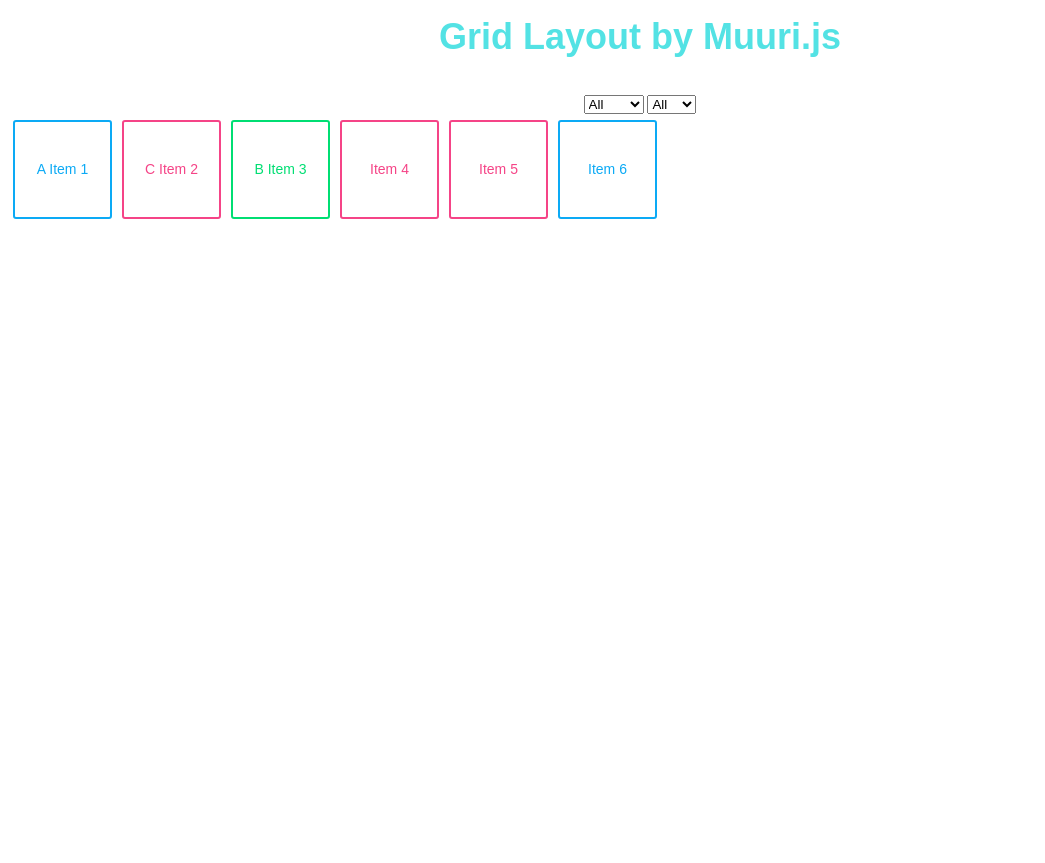
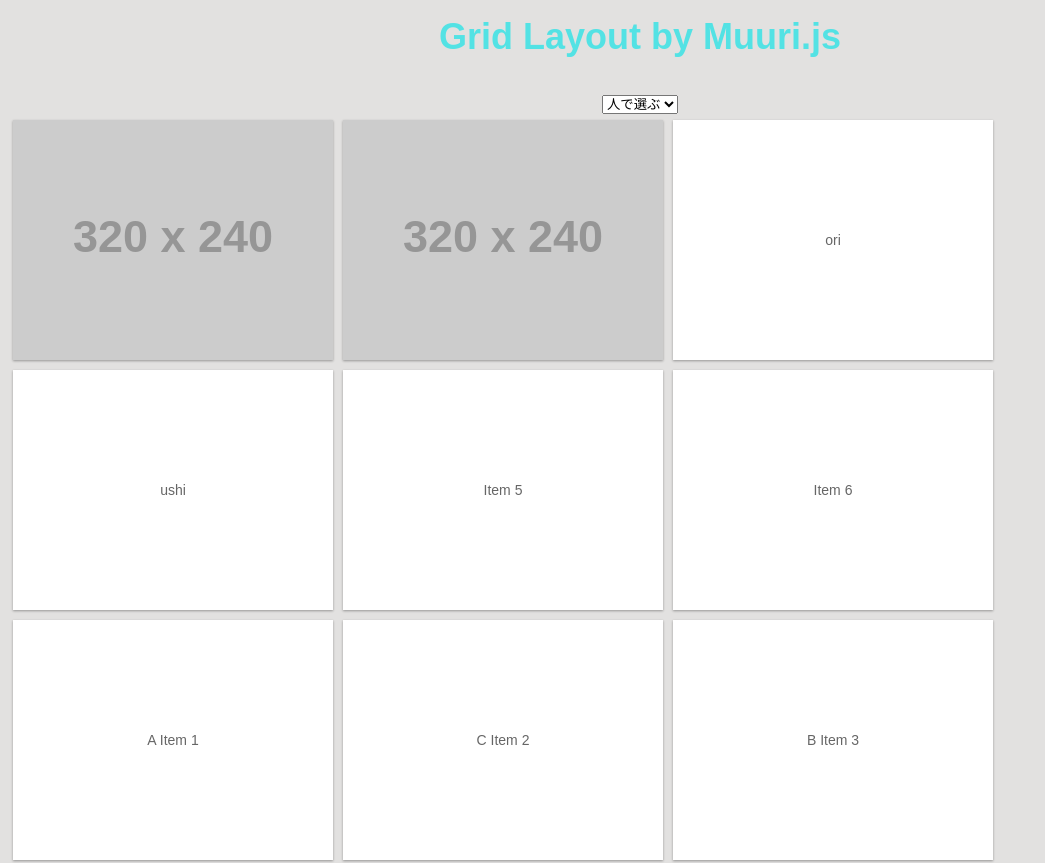
Before and after one commit to OrisakaToshihiko/photodiary, a plain HTML site: page index.html in a window 1280 px wide. Shown: the top 863 px of the page, without its empty margins (0-1045 px from the left). Before the commit the page ends 800 px from the top, so only its background shows below. Drawn offline with Linux system fonts and the light colour scheme; placeholder pictures from the web are drawn by us.

Commit message:
author フィルタリングのみ

```diff
--- a/assets/js/run.js
+++ b/assets/js/run.js
@@ -2,11 +2,13 @@ document.addEventListener('DOMContentLoaded', function () {
     const gridElement = document.querySelector('.grid');
     const sortField = document.querySelector('.grid-control-field.sort-field');
     const filterField = document.querySelector('.grid-control-field.filter-field');
-
+    const authorField = document.querySelector('.grid-control-field.author-field');
+    let dragOrder = [];
     let sortFieldValue;
+    let authorFieldValue;
 
     var grid = new Muuri('.grid', {
-        dragEnabled: true,
+        dragEnabled: false,
         showDuration: 600,
         showEasing: 'cubic-bezier(0.215, 0.61, 0.355, 1)',
         sortData: {
@@ -15,7 +17,10 @@ document.addEventListener('DOMContentLoaded', function () {
             },
             color(item, element) {
                 return element.getAttribute('data-color') || '';
-              }
+              },
+            author(item, element) {
+              return element.getAttribute('data-author') || '';
+            }
           },
         dragAutoScroll: {
           targets: [window],
@@ -35,13 +40,14 @@ document.addEventListener('DOMContentLoaded', function () {
             // Reset field values.
             // searchField.value = '';
             // [sortField, filterField].forEach((field) => {
-            [sortField, filterField].forEach((field) => {//この書き方あってるのか？
+            // [sortField, filterField,authorField].forEach((field) => {
+              [authorField].forEach((field) => {//この書き方あってるのか？
               field.value = field.querySelectorAll('option')[0].value; //ここ聞く
             });
 
             // Set inital search query, active filter, active sort value and active layout.
             // searchFieldValue = searchField.value.toLowerCase();
-            sortFieldValue = sortField.value;
+            // sortFieldValue = sortField.value;
 
             updateDragState();
 
@@ -55,8 +61,9 @@ document.addEventListener('DOMContentLoaded', function () {
             // });
 
             // Filter, sort and layout bindings.
-            filterField.addEventListener('change', filter);
-            sortField.addEventListener('change', sort);
+            // filterField.addEventListener('change', filter);
+            // sortField.addEventListener('change', sort);
+            authorField.addEventListener('change', author);
             // layoutField.addEventListener('change', updateLayout);
 
             // Add/remove items bindings.
@@ -85,6 +92,20 @@ document.addEventListener('DOMContentLoaded', function () {
             );
           }
 
+          function author(onFinish = null) {
+            const authorFieldValue = authorField.value;
+            grid.filter(
+              (item) => {
+                const element = item.getElement();
+
+                const isFilterMatch =
+                  !authorFieldValue || authorFieldValue === element.getAttribute('data-author');
+                return isFilterMatch;
+              },
+              { onFinish: onFinish }
+            );
+          }
+
 
     function sort() {
         var currentSort = sortField.value;
@@ -100,7 +121,7 @@ document.addEventListener('DOMContentLoaded', function () {
 
         // Sort the items.
         grid.sort(
-          currentSort === 'time' ? 'time' : currentSort === 'color' ? 'color time' : dragOrder
+          currentSort === 'time' ? 'time' : currentSort === 'color' ? 'color time' :currentSort === 'author' ? 'color author time' : dragOrder
           //三項演算子　if elseif else
           // currentSort === color
         );
@@ -111,12 +132,12 @@ document.addEventListener('DOMContentLoaded', function () {
 
 
       function updateDragState() {
-        if (sortField.value === 'order') {
-          gridElement.classList.add('drag-enabled');
-        } else {
-          gridElement.classList.remove('drag-enabled');
-        }
-      }
-      initDemo();
+      //   if (sortField.value === 'order') {
+      //     gridElement.classList.add('drag-enabled');
+      //   } else {
+      //     gridElement.classList.remove('drag-enabled');
+      //   }
+       }
+  initDemo();
 
-    });
+});
--- a/assets/sass/base.scss
+++ b/assets/sass/base.scss
@@ -56,7 +56,7 @@ Contents:
 
 $fonts:Arial,"Hiragino Kaku Gothic Pro W3",Meiryo,sans-serif;
 $web_fonts:'Montserrat', sans-serif;
-$bg_color:#fff;
+$bg_color:#e2e1e0;;
 $font_color:#999;
 $link_color:#999;
 $link_hover_color:#777;
@@ -92,46 +92,44 @@ h1{
 
 .grid {
   position: relative;
-  // width:878px;
   max-width:100%;
   margin:0 auto;
   ul {
-    // display: flex;
     position: relative;
   }
 }
 .item {
   display: block;
   position: absolute;
-  width:99px;
-  height:99px;
+  width:320px;
+  height:240px;
   margin: 5px;
   z-index: 1;
-  cursor:move;
+  // cursor:move;
+  box-shadow: 0 1px 3px rgba(0,0,0,0.12), 0 1px 2px rgba(0,0,0,0.24);
+  transition: all 0.3s cubic-bezier(.25,.8,.25,1);
+  &:hover {
+    box-shadow: 0 14px 28px rgba(0,0,0,0.25), 0 10px 10px rgba(0,0,0,0.22);
+  }
   &.blue{
     .custom-content{
-      border-color:#0CAAF5;
-      color:#0CAAF5;
+      // border-color:#0CAAF5;
+      // color:#0CAAF5;
     }
   }
   &.red{
     .custom-content{
-      border-color:#F54487;
-      color:#F54487;
+      // border-color:#F54487;
+      // color:#F54487;
     }
   }
   &.green{
     .custom-content{
-      border-color:#00DE73;
-      color:#00DE73;
+      // border-color:#00DE73;
+      // color:#00DE73;
     }
   }
-  &.w2{
-    width:208px;
-  }
-  &.h2{
-    height:208px;
-  }
+
   &:hover {
     animation-play-state: paused;
   }
@@ -148,8 +146,8 @@ h1{
   text-align: center;
   background: #fff;
   color: #666;
-  border:2px solid;
-  border-radius:3px;
+  // border:2px solid;
+  // border-radius:3px;
 }
 
 // If use dragging
@@ -182,6 +180,11 @@ h1{
   }
 }
 
+.popup-content {
+  display: none;
+  position: absolute;
+}
+
 // .grid {
 //   animation: loop 50s linear infinite;
 // }
--- a/index.html
+++ b/index.html
@@ -16,7 +16,7 @@
     <main>
       <h1>Grid Layout by Muuri.js</h1>
       <div>
-          <select class="grid-control-field filter-field form-control">
+          <!-- <select class="grid-control-field filter-field form-control">
             <option value="" selected="">All</option>
             <option value="red">Red</option>
             <option value="blue">Blue</option>
@@ -26,9 +26,64 @@
             <option value="order" selected="">All</option>
             <option value="time">時間</option>
             <option value="color">色</option>
+          </select> -->
+          <select class="grid-control-field author-field form-control">
+            <option value="" selected="">人で選ぶ</option>
+            <option value="orisaka">折坂</option>
+            <option value="ushirogouchi">後河内</option>
+            <option value="ishido">石動</option>
           </select>
         <ul class="grid">
-        <li class="item blue" data-color="blue" data-time="20201008">
+        <li class="item blue" data-color="blue" data-time="20201008" data-author="orisaka">
+          <div class="item-content">
+            <!-- Safe zone, enter your custom markup -->
+              <div class="custom-content">
+                <img src="http://placehold.jp/320x240.png">
+              </div>
+            <!-- Safe zone ends -->
+          </div>
+        </li>
+
+        <li class="item red" data-color="red" data-time="20201007" data-author="ishido">
+          <div class="item-content">
+            <div class="custom-content">
+              <img src="http://placehold.jp/320x240.png">
+              <div class="popup-content">
+                <img src="http://placehold.jp/640x480.png">
+              </div>
+            </div>
+          </div>
+        </li>
+
+        <li class="item green" data-color="green" data-time="20201010" data-author="orisaka">
+          <div class="item-content">
+            <div class="custom-content">
+            ori
+            </div>
+          </div>
+        </li>
+        <li class="item red" data-color="red" data-time="20201011" data-author="ushirogouchi">
+          <div class="item-content">
+            <div class="custom-content">
+              ushi
+            </div>
+          </div>
+        </li>
+        <li class="item red" data-color="red" data-time="20201001" data-author="ushirogouchi">
+          <div class="item-content">
+            <div class="custom-content">
+              Item 5
+            </div>
+          </div>
+        </li>
+        <li class="item blue" data-color="blue" data-time="20201002" data-author="orisaka">
+          <div class="item-content">
+            <div class="custom-content">
+              Item 6
+            </div>
+          </div>
+        </li>
+        <li class="item blue" data-color="blue" data-time="20201008" data-author="orisaka">
           <div class="item-content">
             <!-- Safe zone, enter your custom markup -->
               <div class="custom-content">
@@ -38,7 +93,7 @@
           </div>
         </li>
 
-        <li class="item red" data-color="red" data-time="20201007">
+        <li class="item red" data-color="red" data-time="20201007" data-author="ishido">
           <div class="item-content">
             <div class="custom-content">
              C Item 2
@@ -46,28 +101,28 @@
           </div>
         </li>
 
-        <li class="item green" data-color="green" data-time="20201010">
+        <li class="item green" data-color="green" data-time="20201010" data-author="orisaka">
           <div class="item-content">
             <div class="custom-content">
             B Item 3
             </div>
           </div>
         </li>
-        <li class="item red" data-color="red" data-time="20201011">
+        <li class="item red" data-color="red" data-time="20201011" data-author="ushirogouchi">
           <div class="item-content">
             <div class="custom-content">
               Item 4
             </div>
           </div>
         </li>
-        <li class="item red" data-color="red" data-time="20201001">
+        <li class="item red" data-color="red" data-time="20201001" data-author="ushirogouchi">
           <div class="item-content">
             <div class="custom-content">
               Item 5
             </div>
           </div>
         </li>
-        <li class="item blue" data-color="blue" data-time="20201002">
+        <li class="item blue" data-color="blue" data-time="20201002" data-author="orisaka">
           <div class="item-content">
             <div class="custom-content">
               Item 6
```
Also changed, not shown: assets/css/base.css.
